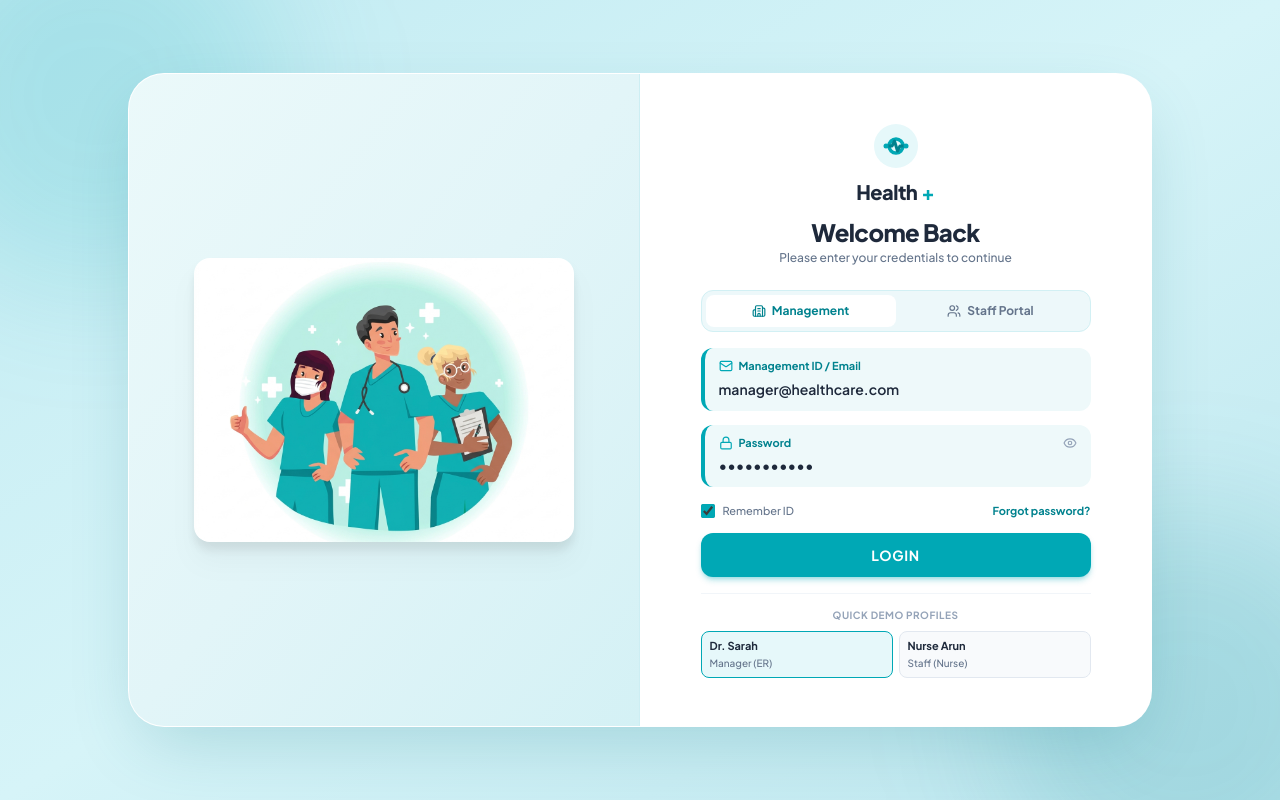
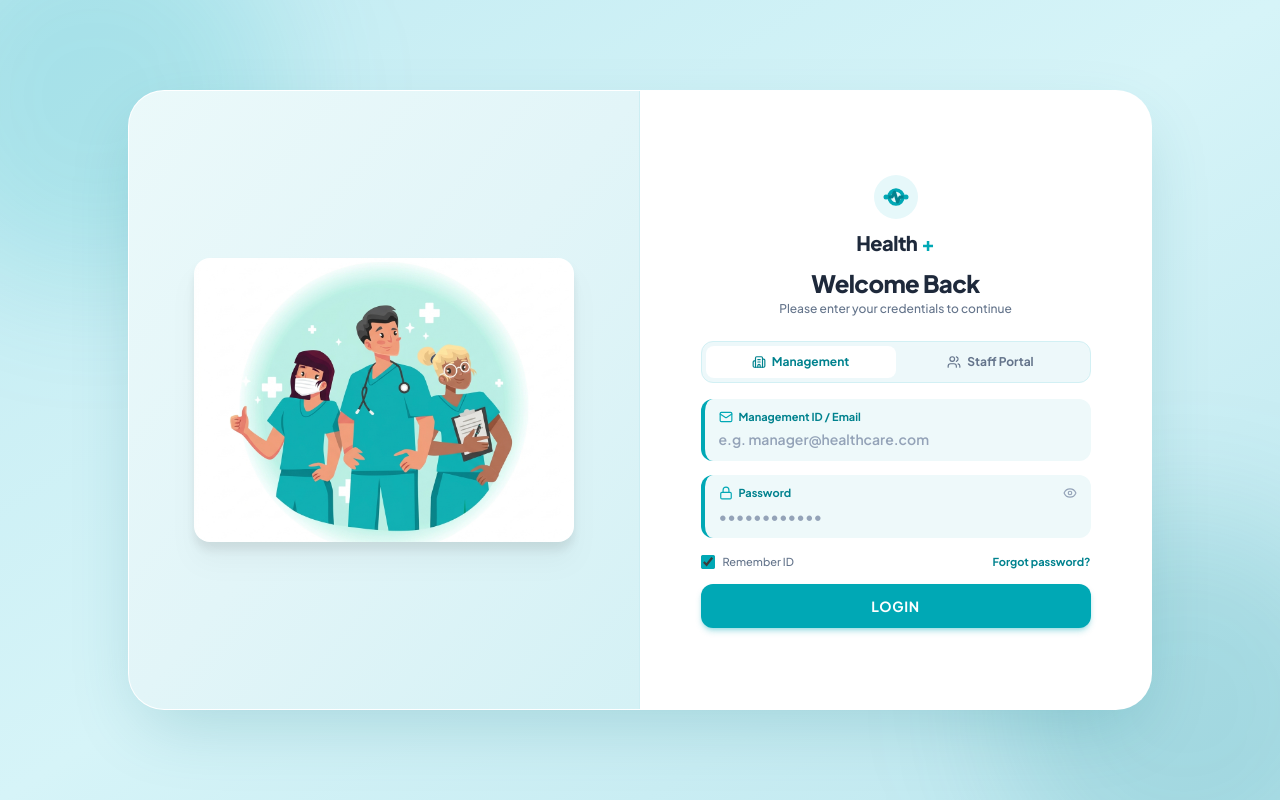
Before and after one commit to bhupesh006/healthcare, a React (Vite) app in the folder client/: page /login in a window 1280 px wide. Built offline with nearby package versions, Linux system fonts and the light colour scheme.

Commit message:
chore: Complete reset of sample data, remove demo profiles, and add staff persistence

```diff
--- a/client/src/pages/Login.jsx
+++ b/client/src/pages/Login.jsx
@@ -21,8 +21,8 @@ import {
 
 const Login = () => {
   const [loginType, setLoginType] = useState('ADMIN'); // 'ADMIN' or 'STAFF'
-  const [email, setEmail] = useState('manager@healthcare.com');
-  const [password, setPassword] = useState('password123');
+  const [email, setEmail] = useState('');
+  const [password, setPassword] = useState('');
   const [showPassword, setShowPassword] = useState(false);
   const [rememberMe, setRememberMe] = useState(true);
   const [error, setError] = useState('');
@@ -34,26 +34,9 @@ const Login = () => {
 
   const { login } = useContext(AuthContext);
 
-  // Sync demo credentials when switching tabs
   useEffect(() => {
-    if (loginType === 'ADMIN') {
-      setEmail('manager@healthcare.com');
-      setPassword('password123');
-    } else {
-      setEmail('arun@hc.com');
-      setPassword('password123');
-    }
     setError('');
   }, [loginType]);
-
-  const handleQuickFill = (type, demoEmail, demoPass, label) => {
-    setLoginType(type);
-    setEmail(demoEmail);
-    setPassword(demoPass);
-    setError('');
-    setFeedbackMsg(`Selected demo profile: ${label}`);
-    setTimeout(() => setFeedbackMsg(''), 3000);
-  };
 
   const handleSubmit = async (e) => {
     e.preventDefault();
@@ -289,40 +272,6 @@ const Login = () => {
                 )}
               </button>
             </form>
-
-            {/* Quick Demo Profiles (Clean 1-Click Buttons) */}
-            <div className="mt-4 pt-3.5 border-t border-slate-100 text-center">
-              <span className="text-[10px] font-bold uppercase tracking-wider text-slate-400 block mb-2">
-                Quick Demo Profiles
-              </span>
-              <div className="grid grid-cols-2 gap-1.5 text-[11px]">
-                <button
-                  type="button"
-                  onClick={() => handleQuickFill('ADMIN', 'manager@healthcare.com', 'password123', 'Dr. Sarah (Manager)')}
-                  className={`p-1.5 px-2 rounded-lg border text-left font-medium transition-all ${
-                    loginType === 'ADMIN' && email === 'manager@healthcare.com'
-                      ? 'bg-[#e6f8fa] border-[#00a8b5] text-[#00828e]'
-                      : 'bg-slate-50 border-slate-200 text-slate-600 hover:bg-slate-100'
-                  }`}
-                >
-                  <span className="font-bold block text-slate-800">Dr. Sarah</span>
-                  <span className="text-[10px] text-slate-500">Manager (ER)</span>
-                </button>
-
-                <button
-                  type="button"
-                  onClick={() => handleQuickFill('STAFF', 'arun@hc.com', 'password123', 'Nurse Arun')}
-                  className={`p-1.5 px-2 rounded-lg border text-left font-medium transition-all ${
-                    loginType === 'STAFF' && email === 'arun@hc.com'
-                      ? 'bg-[#e6f8fa] border-[#00a8b5] text-[#00828e]'
-                      : 'bg-slate-50 border-slate-200 text-slate-600 hover:bg-slate-100'
-                  }`}
-                >
-                  <span className="font-bold block text-slate-800">Nurse Arun</span>
-                  <span className="text-[10px] text-slate-500">Staff (Nurse)</span>
-                </button>
-              </div>
-            </div>
           </div>
         </div>
       </div>
--- a/client/src/pages/Staff.jsx
+++ b/client/src/pages/Staff.jsx
@@ -57,25 +57,18 @@ const Staff = () => {
     }
   };
 
-  const handleCreateStaff = (e) => {
+  const handleCreateStaff = async (e) => {
     e.preventDefault();
-    const newMember = {
-      _id: `staff-${Date.now()}`,
-      fullName: newStaffForm.fullName,
-      role: newStaffForm.role,
-      employeeId: newStaffForm.employeeId || `EMP0${staffList.length + 1}`,
-      department: { name: newStaffForm.department },
-      email: newStaffForm.email,
-      phone: newStaffForm.phone || '555-0199',
-      status: 'ACTIVE',
-      certifications: ['BLS Certified', 'Hospital Onboarding Complete'],
-      shiftsThisWeek: 0,
-      hoursWorked: 0
-    };
-    setStaffList([newMember, ...staffList]);
-    setShowAddModal(false);
-    setNewStaffForm({ fullName: '', role: 'Nurse', employeeId: '', department: 'Emergency', email: '', phone: '' });
-    triggerNotice(`Added ${newMember.fullName} to clinical directory`);
+    try {
+      const res = await axios.post('http://localhost:5000/api/staff', newStaffForm);
+      setStaffList(prev => [res.data, ...prev]);
+      setShowAddModal(false);
+      setNewStaffForm({ fullName: '', role: 'Nurse', employeeId: '', department: 'Emergency', email: '', phone: '' });
+      triggerNotice(`Added ${res.data.fullName} to clinical directory`);
+    } catch (err) {
+      console.error('Error creating staff member', err);
+      triggerNotice('Error registering staff member');
+    }
   };
 
   const triggerNotice = (msg) => {
```
Also changed, not shown: 2 other files (tests, documents, lock files or other folders).
